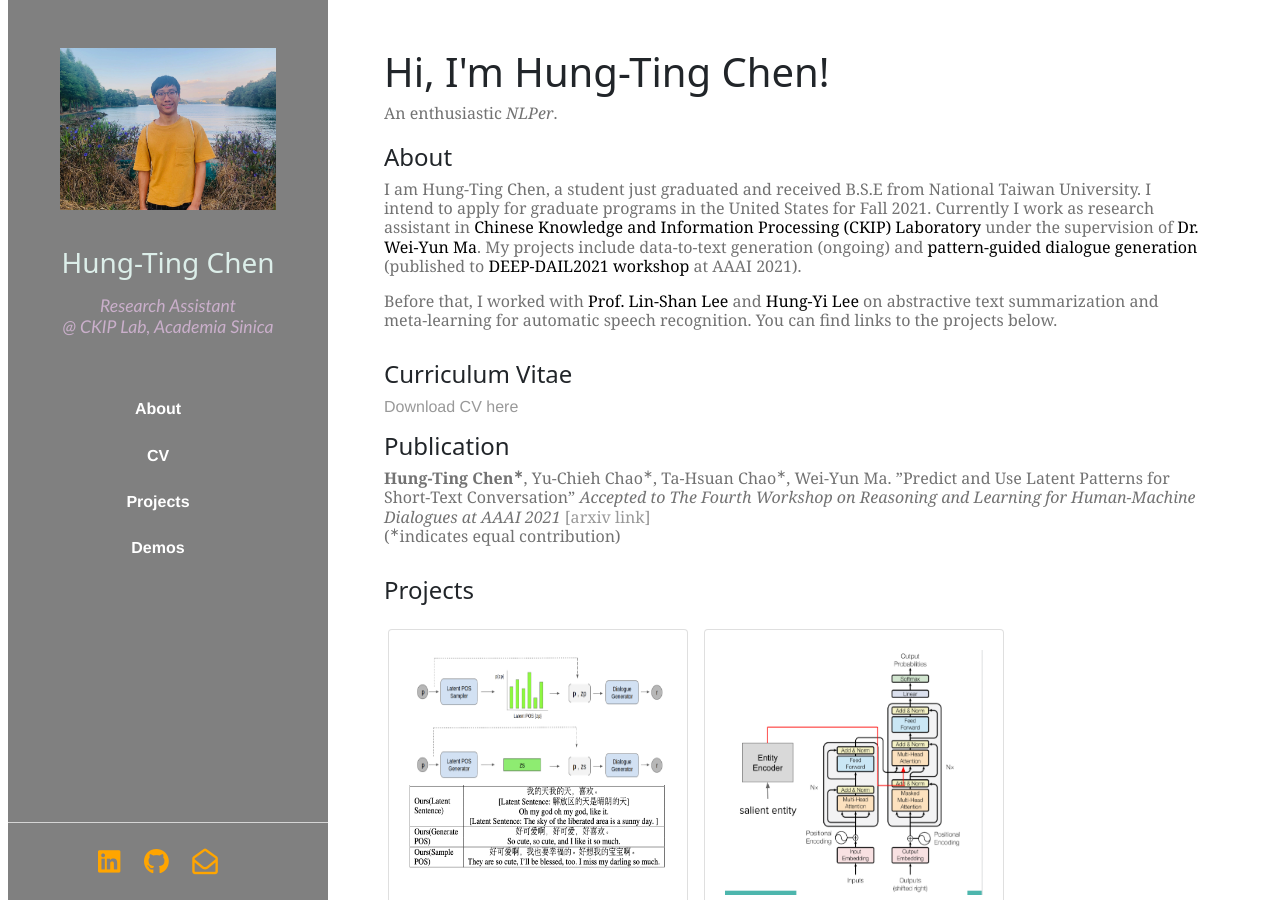
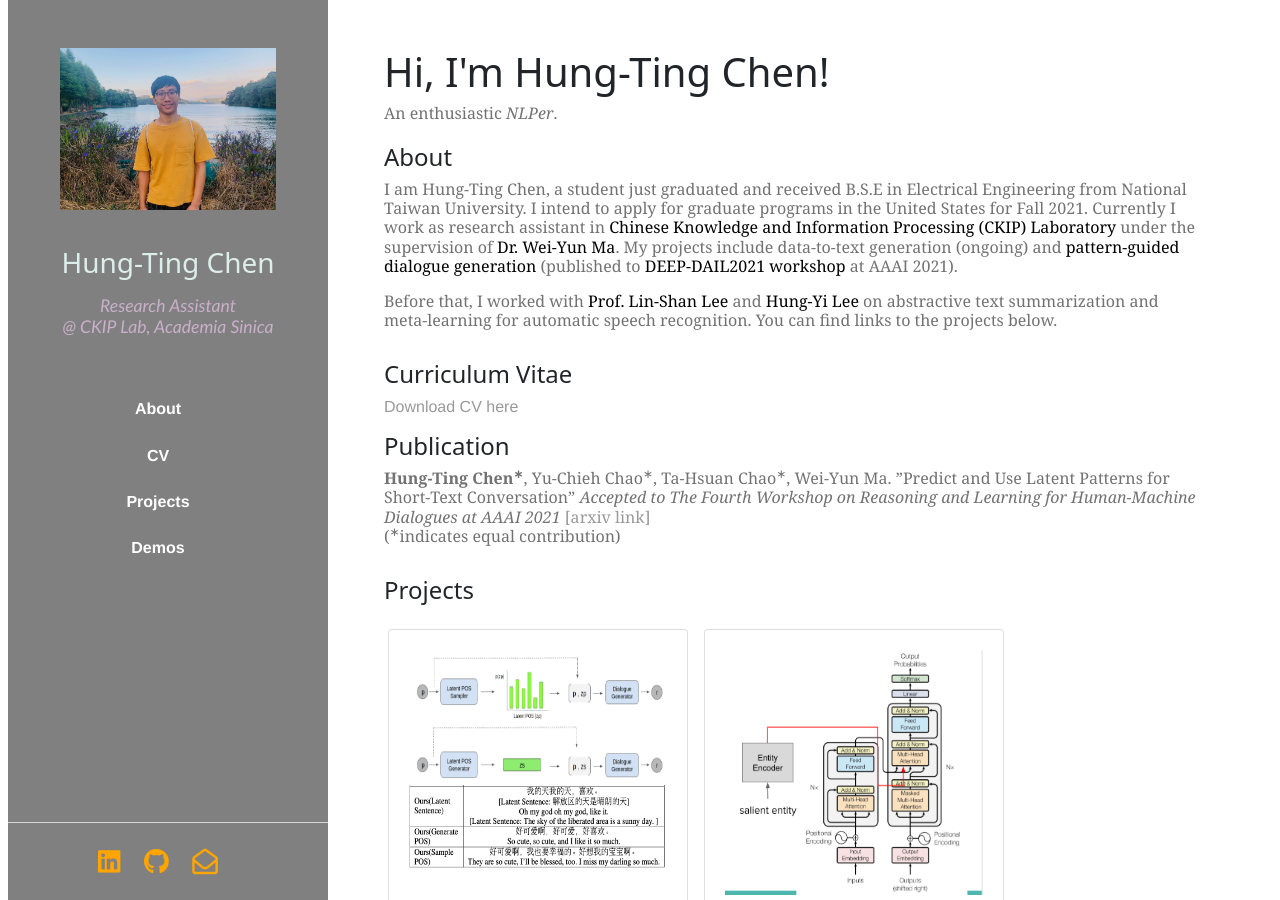
Before and after one commit to timchen0618/timchen0618.github.io, a Jekyll site: the page index.html, which Jekyll copies as it is, in a window 1280 px wide and 900 px high. Built offline with Jekyll 4.4.1, drawn with Linux system fonts in a browser that asks for light colours; nearby versions of some CDN libraries.

Commit message:
modify layout

```diff
--- a/index.html
+++ b/index.html
@@ -55,7 +55,7 @@
                 <section id="about">
                     <div class="about">
                         <h4>About</h4>
-                        <p> I am Hung-Ting Chen, a student just graduated and received B.S.E from National Taiwan University. I intend to apply for graduate programs in the United States for Fall 2021. Currently I work as research assistant in <a href="https://ckip.iis.sinica.edu.tw/"> Chinese Knowledge and Information Processing (CKIP) Laboratory</a> under the supervision of <a href="https://homepage.iis.sinica.edu.tw/pages/ma/"> Dr. Wei-Yun Ma</a>. My projects include data-to-text generation (ongoing) and <a href="https://arxiv.org/abs/2010.13982"> pattern-guided dialogue generation</a> (published to <a href="https://sites.google.com/view/deep-dial2021/">DEEP-DAIL2021 workshop</a> at AAAI 2021). </p>
+                        <p> I am Hung-Ting Chen, a student just graduated and received B.S.E in Electrical Engineering from National Taiwan University. I intend to apply for graduate programs in the United States for Fall 2021. Currently I work as research assistant in <a href="https://ckip.iis.sinica.edu.tw/"> Chinese Knowledge and Information Processing (CKIP) Laboratory</a> under the supervision of <a href="https://homepage.iis.sinica.edu.tw/pages/ma/"> Dr. Wei-Yun Ma</a>. My projects include data-to-text generation (ongoing) and <a href="https://arxiv.org/abs/2010.13982"> pattern-guided dialogue generation</a> (published to <a href="https://sites.google.com/view/deep-dial2021/">DEEP-DAIL2021 workshop</a> at AAAI 2021). </p>
 
                         <p>Before that, I worked with <a href="https://speech.ee.ntu.edu.tw/previous_version/lslNew.htm"> Prof. Lin-Shan Lee </a> and <a href="https://speech.ee.ntu.edu.tw/~tlkagk/"> Hung-Yi Lee </a>on abstractive text summarization and meta-learning for automatic speech recognition. You can find links to the projects below. </p>
                         <!-- <p> Broadly speaking, My research interest include language generation, especially  I am also interested in solving NLP tasks in data-scarce scenarios and apply NLP techniques on web information, such as machine translation of webpage contents or summarization of social media posts, just to name a few. </p> -->
```
